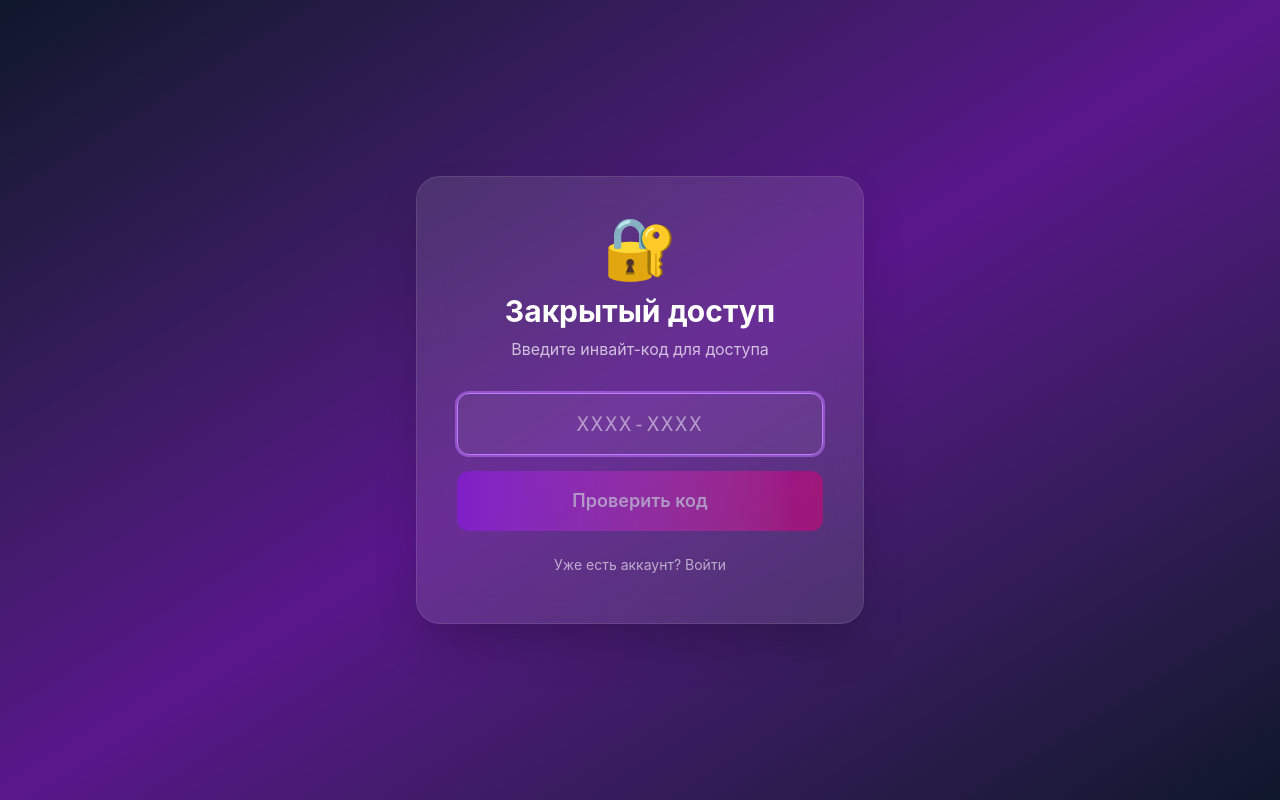
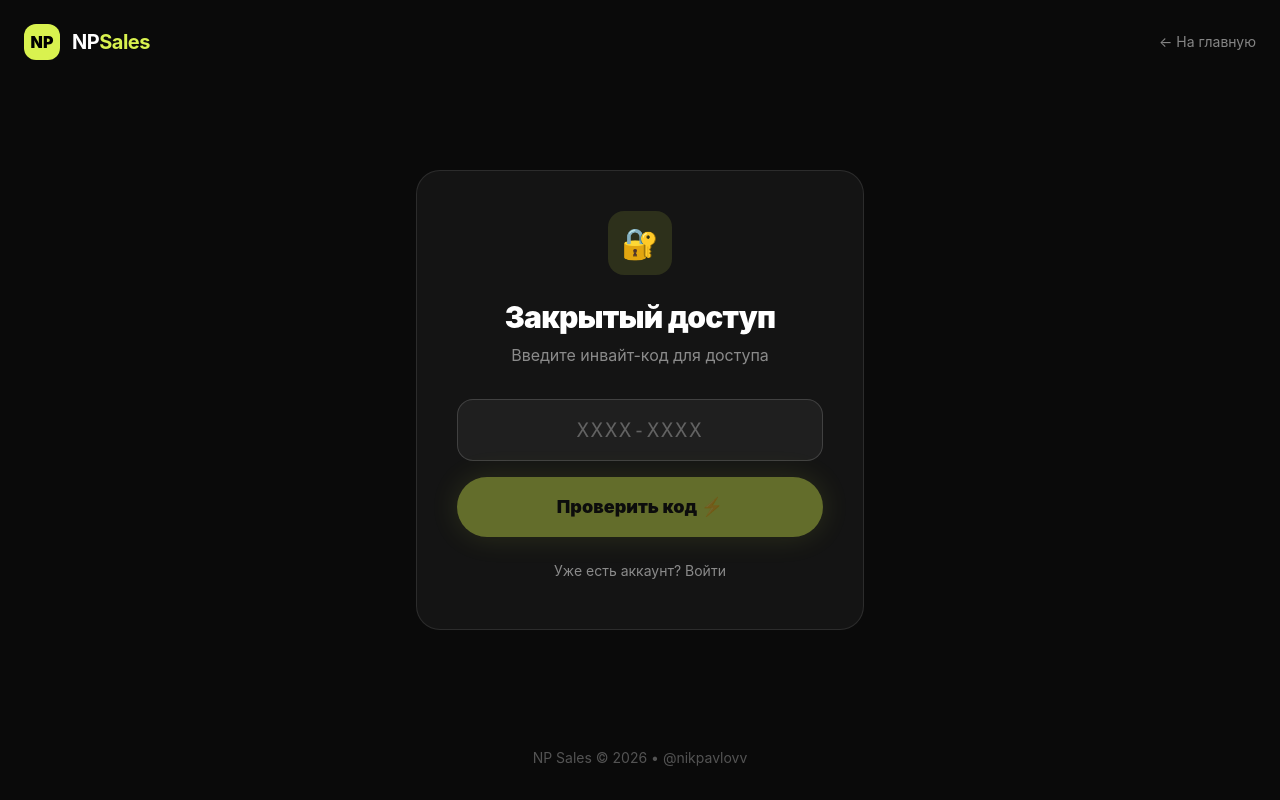
Before and after one commit to Yodixbl1n/my-sales-platform, a Next.js app: page /login in a window 1280 px wide. Built offline with nearby package versions, Linux system fonts and the light colour scheme.

Commit message:
Electric login page

```diff
--- a/app/login/page.js
+++ b/app/login/page.js
@@ -1,7 +1,10 @@
 'use client';
 import { useState } from 'react';
+import Link from 'next/link';
 
-export default function Home() {
+const LIME = '#d9f24f';
+
+export default function Login() {
   const [step, setStep] = useState('code');
   const [code, setCode] = useState('');
   const [email, setEmail] = useState('');
@@ -71,9 +74,7 @@ export default function Home() {
       if (j.success) {
         setMessageType('success');
         setMessage('Аккаунт создан! Перенаправляю...');
-        setTimeout(() => {
-          location.href = '/dashboard';
-        }, 1000);
+        setTimeout(() => { location.href = '/dashboard'; }, 1000);
       } else {
         setMessageType('error');
         setMessage(j.message || 'Ошибка регистрации');
@@ -103,9 +104,7 @@ export default function Home() {
       if (j.success) {
         setMessageType('success');
         setMessage('Вход выполнен! Перенаправляю...');
-        setTimeout(() => {
-          location.href = '/dashboard';
-        }, 1000);
+        setTimeout(() => { location.href = '/dashboard'; }, 1000);
       } else {
         setMessageType('error');
         setMessage(j.message || 'Неверный email или пароль');
@@ -118,17 +117,35 @@ export default function Home() {
     setLoading(false);
   }
 
+  const inputStyle = {
+    background: 'rgba(255,255,255,0.05)',
+    border: '1px solid rgba(255,255,255,0.15)',
+    color: '#fff'
+  };
+
   return (
-    <div className="min-h-screen flex items-center justify-center bg-gradient-to-br from-slate-900 via-purple-900 to-slate-900 p-4">
+    <div className="min-h-screen bg-[#0a0a0a] text-white flex flex-col">
+      <header className="max-w-7xl mx-auto w-full px-6 py-6 flex items-center justify-between">
+        <Link href="/" className="flex items-center gap-3">
+          <div className="w-9 h-9 rounded-xl flex items-center justify-center font-black text-black" style={{ background: LIME }}>NP</div>
+          <span className="text-xl font-bold tracking-tight">NP<span style={{ color: LIME }}>Sales</span></span>
+        </Link>
+        <Link href="/" className="text-white/50 hover:text-white text-sm transition-colors">
+          ← На главную
+        </Link>
+      </header>
+
+      <main className="flex-1 flex items-center justify-center px-6 py-12">
         <div className="w-full max-w-md">
-        <div className="bg-white/10 backdrop-blur-lg rounded-3xl p-10 shadow-2xl border border-white/10">
-
+          <div className="rounded-3xl border border-white/10 bg-[#141414] p-10">
             <div className="text-center mb-8">
-            <div className="text-6xl mb-4">🔐</div>
-            <h1 className="text-3xl font-bold text-white mb-2">
+              <div className="w-16 h-16 mx-auto mb-6 rounded-2xl flex items-center justify-center text-3xl" style={{ background: 'rgba(217,242,79,0.12)' }}>
+                {isLogin ? '🔓' : step === 'code' ? '🔐' : '⚡'}
+              </div>
+              <h1 className="text-3xl font-black tracking-tight mb-2">
                 {isLogin ? 'Вход' : step === 'code' ? 'Закрытый доступ' : 'Регистрация'}
               </h1>
-            <p className="text-white/70">
+              <p className="text-white/50">
                 {isLogin
                   ? 'Введите email и пароль'
                   : step === 'code'
@@ -141,7 +158,8 @@ export default function Home() {
               <form onSubmit={verifyCode} className="space-y-4">
                 <input
                   type="text"
-                className="w-full rounded-xl p-4 bg-white/5 text-white placeholder-white/50 border border-white/20 focus:border-purple-400 focus:outline-none focus:ring-2 focus:ring-purple-400/50 text-center text-xl tracking-widest font-mono"
+                  style={inputStyle}
+                  className="w-full rounded-2xl p-4 text-center text-xl tracking-widest font-mono placeholder-white/30 focus:outline-none focus:border-[#d9f24f] transition-colors"
                   placeholder="XXXX-XXXX"
                   value={code}
                   onChange={e => setCode(e.target.value.toUpperCase())}
@@ -152,15 +170,16 @@ export default function Home() {
                 <button
                   type="submit"
                   disabled={loading || !code.trim()}
-                className="w-full bg-gradient-to-r from-purple-600 to-pink-600 hover:from-purple-700 hover:to-pink-700 text-white font-semibold py-4 rounded-xl transition-all duration-200 disabled:opacity-50 disabled:cursor-not-allowed text-lg"
+                  className="w-full py-4 rounded-full font-black text-black text-lg transition-transform hover:scale-105 disabled:opacity-40 disabled:cursor-not-allowed disabled:hover:scale-100"
+                  style={{ background: LIME, boxShadow: '0 0 30px rgba(217,242,79,0.3)' }}
                 >
-                {loading ? 'Проверяю...' : 'Проверить код'}
+                  {loading ? 'Проверяю...' : 'Проверить код ⚡'}
                 </button>
 
                 <button
                   type="button"
                   onClick={() => setIsLogin(true)}
-                className="w-full text-white/60 hover:text-white py-2 text-sm"
+                  className="w-full text-white/50 hover:text-white py-2 text-sm transition-colors"
                 >
                   Уже есть аккаунт? Войти
                 </button>
@@ -171,7 +190,8 @@ export default function Home() {
               <form onSubmit={register} className="space-y-4">
                 <input
                   type="text"
-                className="w-full rounded-xl p-4 bg-white/5 text-white placeholder-white/50 border border-white/20 focus:border-purple-400 focus:outline-none focus:ring-2 focus:ring-purple-400/50"
+                  style={inputStyle}
+                  className="w-full rounded-2xl p-4 placeholder-white/30 focus:outline-none focus:border-[#d9f24f] transition-colors"
                   placeholder="Ваше имя"
                   value={name}
                   onChange={e => setName(e.target.value)}
@@ -180,7 +200,8 @@ export default function Home() {
 
                 <input
                   type="email"
-                className="w-full rounded-xl p-4 bg-white/5 text-white placeholder-white/50 border border-white/20 focus:border-purple-400 focus:outline-none focus:ring-2 focus:ring-purple-400/50"
+                  style={inputStyle}
+                  className="w-full rounded-2xl p-4 placeholder-white/30 focus:outline-none focus:border-[#d9f24f] transition-colors"
                   placeholder="Email"
                   value={email}
                   onChange={e => setEmail(e.target.value)}
@@ -189,7 +210,8 @@ export default function Home() {
 
                 <input
                   type="password"
-                className="w-full rounded-xl p-4 bg-white/5 text-white placeholder-white/50 border border-white/20 focus:border-purple-400 focus:outline-none focus:ring-2 focus:ring-purple-400/50"
+                  style={inputStyle}
+                  className="w-full rounded-2xl p-4 placeholder-white/30 focus:outline-none focus:border-[#d9f24f] transition-colors"
                   placeholder="Пароль (минимум 6 символов)"
                   value={password}
                   onChange={e => setPassword(e.target.value)}
@@ -199,9 +221,10 @@ export default function Home() {
                 <button
                   type="submit"
                   disabled={loading || !email.trim() || !password || !name.trim()}
-                className="w-full bg-gradient-to-r from-purple-600 to-pink-600 hover:from-purple-700 hover:to-pink-700 text-white font-semibold py-4 rounded-xl transition-all duration-200 disabled:opacity-50 disabled:cursor-not-allowed text-lg"
+                  className="w-full py-4 rounded-full font-black text-black text-lg transition-transform hover:scale-105 disabled:opacity-40 disabled:cursor-not-allowed disabled:hover:scale-100"
+                  style={{ background: LIME, boxShadow: '0 0 30px rgba(217,242,79,0.3)' }}
                 >
-                {loading ? 'Создаю аккаунт...' : 'Зарегистрироваться'}
+                  {loading ? 'Создаю аккаунт...' : 'Зарегистрироваться ⚡'}
                 </button>
               </form>
             )}
@@ -210,7 +233,8 @@ export default function Home() {
               <form onSubmit={login} className="space-y-4">
                 <input
                   type="email"
-                className="w-full rounded-xl p-4 bg-white/5 text-white placeholder-white/50 border border-white/20 focus:border-purple-400 focus:outline-none focus:ring-2 focus:ring-purple-400/50"
+                  style={inputStyle}
+                  className="w-full rounded-2xl p-4 placeholder-white/30 focus:outline-none focus:border-[#d9f24f] transition-colors"
                   placeholder="Email"
                   value={email}
                   onChange={e => setEmail(e.target.value)}
@@ -220,7 +244,8 @@ export default function Home() {
 
                 <input
                   type="password"
-                className="w-full rounded-xl p-4 bg-white/5 text-white placeholder-white/50 border border-white/20 focus:border-purple-400 focus:outline-none focus:ring-2 focus:ring-purple-400/50"
+                  style={inputStyle}
+                  className="w-full rounded-2xl p-4 placeholder-white/30 focus:outline-none focus:border-[#d9f24f] transition-colors"
                   placeholder="Пароль"
                   value={password}
                   onChange={e => setPassword(e.target.value)}
@@ -230,15 +255,16 @@ export default function Home() {
                 <button
                   type="submit"
                   disabled={loading || !email.trim() || !password}
-                className="w-full bg-gradient-to-r from-purple-600 to-pink-600 hover:from-purple-700 hover:to-pink-700 text-white font-semibold py-4 rounded-xl transition-all duration-200 disabled:opacity-50 disabled:cursor-not-allowed text-lg"
+                  className="w-full py-4 rounded-full font-black text-black text-lg transition-transform hover:scale-105 disabled:opacity-40 disabled:cursor-not-allowed disabled:hover:scale-100"
+                  style={{ background: LIME, boxShadow: '0 0 30px rgba(217,242,79,0.3)' }}
                 >
-                {loading ? 'Вхожу...' : 'Войти'}
+                  {loading ? 'Вхожу...' : 'Войти ⚡'}
                 </button>
 
                 <button
                   type="button"
                   onClick={() => { setIsLogin(false); setStep('code'); }}
-                className="w-full text-white/60 hover:text-white py-2 text-sm"
+                  className="w-full text-white/50 hover:text-white py-2 text-sm transition-colors"
                 >
                   Нет аккаунта? Ввести инвайт-код
                 </button>
@@ -246,16 +272,22 @@ export default function Home() {
             )}
 
             {message && (
-            <div className={`mt-4 p-4 rounded-xl text-center ${
-              messageType === 'success'
-                ? 'bg-green-500/20 text-green-300 border border-green-500/30'
-                : 'bg-red-500/20 text-red-300 border border-red-500/30'
-            }`}>
+              <div
+                className="mt-4 p-4 rounded-2xl text-center text-sm font-medium"
+                style={messageType === 'success'
+                  ? { background: 'rgba(217,242,79,0.12)', color: LIME }
+                  : { background: 'rgba(239,68,68,0.12)', color: '#fca5a5' }}
+              >
                 {message}
               </div>
             )}
           </div>
         </div>
+      </main>
+
+      <footer className="py-8 text-center text-white/30 text-sm">
+        NP Sales © 2026 • <a href="https://t.me/nikpavlovv" target="_blank" className="hover:text-white/60 transition-colors">@nikpavlovv</a>
+      </footer>
     </div>
   );
 }
```
Lines whose indentation alone changed are shown as unchanged.
